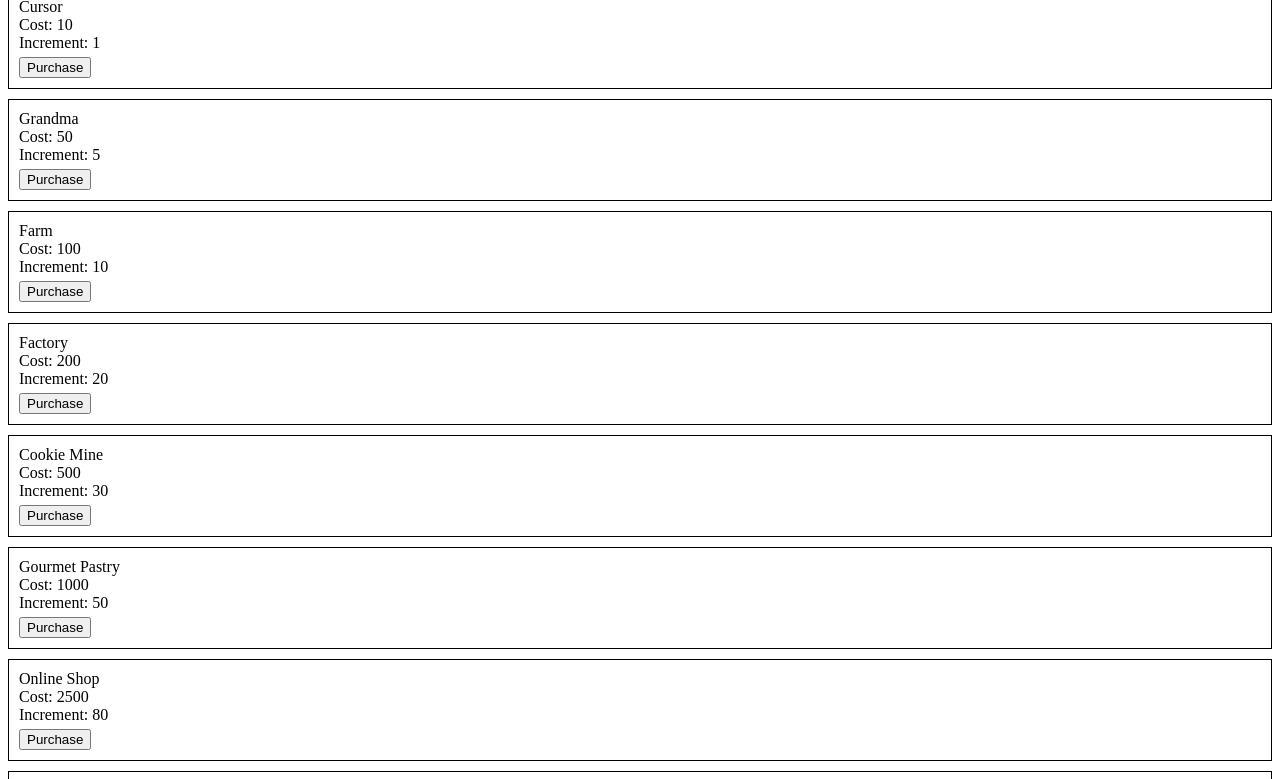
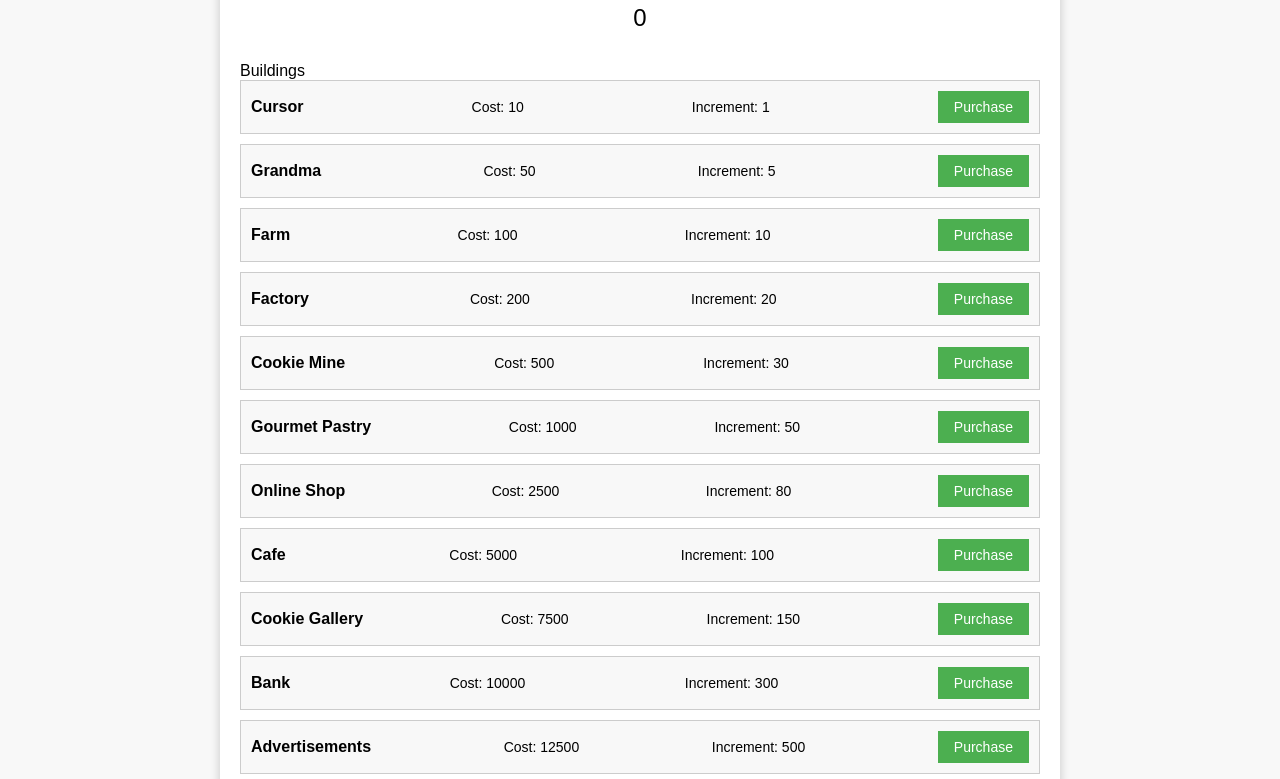
Before and after one commit to DaEpicBacon/cookieclicker.github.io, a plain HTML site: page index.html in a window 1280 px wide. Shown: the part 257-1036 px from the top of the page. Drawn offline with Linux system fonts and the light colour scheme.

Commit message:
Update index.html

```diff
--- a/index.html
+++ b/index.html
@@ -3,32 +3,92 @@
 <head>
   <title>Cookie Clicker</title>
   <style>
+    body {
+      font-family: Arial, sans-serif;
+      background-color: #F8F8F8;
+    }
+
+    #container {
+      width: 800px;
+      margin: 0 auto;
+      padding: 20px;
+      background-color: #FFFFFF;
+      box-shadow: 0 0 10px rgba(0, 0, 0, 0.2);
+    }
+
+    h1 {
+      text-align: center;
+    }
+
     #cookieImage {
+      display: block;
+      margin: 0 auto;
       width: 200px;
       height: 133px;
       cursor: pointer;
     }
+
     #cookieCount {
       font-size: 24px;
+      text-align: center;
+      margin-top: 20px;
     }
+
+    #buildings,
+    #cookies {
+      margin-top: 30px;
+    }
+
     .upgrade {
-      border: 1px solid black;
+      display: flex;
+      justify-content: space-between;
+      align-items: center;
+      border: 1px solid #CCCCCC;
       padding: 10px;
       margin-bottom: 10px;
+      background-color: #F8F8F8;
     }
+
     .upgrade button {
-      margin-top: 5px;
+      background-color: #4CAF50;
+      color: white;
+      border: none;
+      padding: 8px 16px;
+      font-size: 14px;
+      cursor: pointer;
+    }
+
+    .upgrade button:hover {
+      background-color: #45a049;
+    }
+
+    .upgradeName {
+      font-weight: bold;
+    }
+
+    .upgradeCost {
+      font-size: 14px;
+    }
+
+    .upgradeIncrement {
+      font-size: 14px;
     }
   </style>
 </head>
 <body>
-  <h1>Cookie Clicker</h1>
-  <div>
+  <div id="container">
+    <h1>Cookie Clicker</h1>
     <img id="cookieImage" src="https://cdn.discordapp.com/attachments/1099335510180245565/1104590440075886744/Pixel-art-cookie-580x386.jpg" alt="Cookie">
-    <br>
-    Cookie Count: <span id="cookieCount">0</span>
+    <div id="cookieCount">0</div>
+
+    <div id="buildings">
+      <h2>Buildings</h2>
+    </div>
+
+    <div id="cookies">
+      <h2>Upgrades/Cookies</h2>
+    </div>
   </div>
-  <div id="upgrades"></div>
 
   <script>
     var cookieCount = 0;
@@ -36,11 +96,11 @@
 
     function incrementCookieCount() {
       cookieCount += clickIncrement;
-      document.getElementById('cookieCount').innerHTML = cookieCount;
+      document.getElementById('cookieCount').textContent = cookieCount;
     }
 
-    var upgrades = [
-      { name: 'Cursor', cost: 10, increment: 1 },
+    var buildings = [
+    { name: 'Cursor', cost: 10, increment: 1 },
       { name: 'Grandma', cost: 50, increment: 5 },
       { name: 'Farm', cost: 100, increment: 10 },
       { name: 'Factory', cost: 200, increment: 20 },
@@ -60,42 +120,70 @@
       { name: 'Cookie Land Empire', cost: 750000, increment: 13000 },
       { name: 'Quantum Cookie Research', cost: 900000, increment: 17000 },
       { name: 'Full Robot Worker Team', cost: 1000000, increment: 20000 },
-      { name: 'Mega Cookie Mall', cost: 1250000, increment: 25000 },
+      { name: 'Mega Cookie Mall', cost: 1250000, increment: 25000 }
     ];
 
-    function purchaseUpgrade(index) {
-      var upgrade = upgrades[index];
-      if (cookieCount >= upgrade.cost) {
-        cookieCount -= upgrade.cost;
-        upgrade.cost *= 2;
-        clickIncrement += upgrade.increment;
-        document.getElementById('cookieCount').innerHTML = cookieCount;
-        document.getElementById('upgradeCost' + index).innerHTML = upgrade.cost;
-        document.getElementById('upgradeIncrement' + index).innerHTML = upgrade.increment;
+    var cookies = [
+      { name: 'Chocolate Chip', cost: 20, increment: 2 },
+      { name: 'Oatmeal Raisin', cost: 30, increment: 3 },
+      { name: 'Sugar', cost: 40, increment: 4 }
+    ];
 
-        // Update the cookie count increment per click
-        document.getElementById('cookieImage').onclick = function() {
-          incrementCookieCount();
-        };
+    function purchaseBuildingUpgrade(index) {
+      var building = buildings[index];
+      if (cookieCount >= building.cost) {
+        cookieCount -= building.cost;
+        building.cost *= 2;
+        clickIncrement += building.increment;
+        document.getElementById('cookieCount').textContent = cookieCount;
+        document.getElementById('buildingCost' + index).textContent = building.cost;
+        document.getElementById('buildingIncrement' + index).textContent = building.increment;
       }
     }
 
-    function generateUpgrades() {
-      var upgradesHTML = '';
-      for (var i = 0; i < upgrades.length; i++) {
-        var upgrade = upgrades[i];
-        upgradesHTML += '<div class="upgrade">';
-        upgradesHTML += '<span class="upgradeName">' + upgrade.name + '</span><br>';
-        upgradesHTML += 'Cost: <span id="upgradeCost' + i + '">' + upgrade.cost + '</span><br>';
-        upgradesHTML += 'Increment: <span id="upgradeIncrement' + i + '">' + upgrade.increment + '</span><br>';
-        upgradesHTML += '<button onclick="purchaseUpgrade(' + i + ')">Purchase</button>';
-        upgradesHTML += '</div>';
+    function purchaseCookieUpgrade(index) {
+      var cookie = cookies[index];
+      if (cookieCount >= cookie.cost) {
+        cookieCount -= cookie.cost;
+        cookie.cost *= 2;
+        clickIncrement += cookie.increment;
+        document.getElementById('cookieCount').textContent = cookieCount;
+        document.getElementById('cookieCost' + index).textContent = cookie.cost;
+        document.getElementById('cookieIncrement' + index).textContent = cookie.increment;
       }
-      document.getElementById('upgrades').innerHTML = upgradesHTML;
+    }
+
+    function generateBuildings() {
+      var buildingsHTML = '<div class="upgrade-header">Buildings</div>';
+      for (var i = 0; i < buildings.length; i++) {
+        var building = buildings[i];
+        buildingsHTML += '<div class="upgrade">';
+        buildingsHTML += '<span class="upgradeName">' + building.name + '</span>';
+        buildingsHTML += '<span class="upgradeCost">Cost: <span id="buildingCost' + i + '">' + building.cost + '</span></span>';
+        buildingsHTML += '<span class="upgradeIncrement">Increment: <span id="buildingIncrement' + i + '">' + building.increment + '</span></span>';
+        buildingsHTML += '<button onclick="purchaseBuildingUpgrade(' + i + ')">Purchase</button>';
+        buildingsHTML += '</div>';
+      }
+      document.getElementById('buildings').innerHTML = buildingsHTML;
+    }
+
+    function generateCookies() {
+      var cookiesHTML = '<div class="upgrade-header">Upgrades/Cookies</div>';
+      for (var i = 0; i < cookies.length; i++) {
+        var cookie = cookies[i];
+        cookiesHTML += '<div class="upgrade">';
+        cookiesHTML += '<span class="upgradeName">' + cookie.name + '</span>';
+        cookiesHTML += '<span class="upgradeCost">Cost: <span id="cookieCost' + i + '">' + cookie.cost + '</span></span>';
+        cookiesHTML += '<span class="upgradeIncrement">Increment: <span id="cookieIncrement' + i + '">' + cookie.increment + '</span></span>';
+        cookiesHTML += '<button onclick="purchaseCookieUpgrade(' + i + ')">Purchase</button>';
+        cookiesHTML += '</div>';
+      }
+      document.getElementById('cookies').innerHTML = cookiesHTML;
     }
 
     function initGame() {
-      generateUpgrades();
+      generateBuildings();
+      generateCookies();
       document.getElementById('cookieImage').onclick = function() {
         incrementCookieCount();
       };
```
